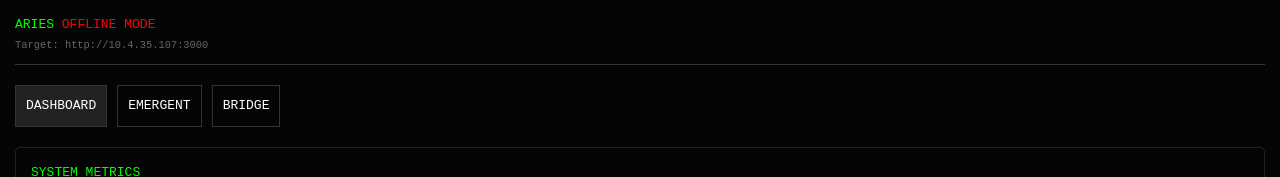
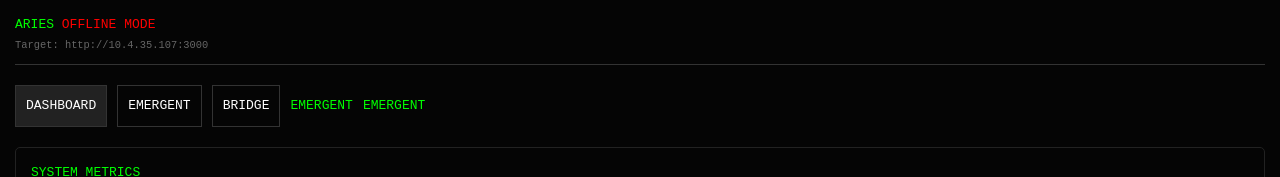
Before and after one commit to DzikriFauzan-app/Feac-ultimate-sovereign, a React app in the folder frontend/: page / in a window 1280 px wide. Shown: the top 177 px of the page. Built offline with nearby package versions, Linux system fonts and the light colour scheme; no server answers; the HTML template or start-up script is replaced by a standard one.

Commit message:
RESTORE: Kembali ke UI Original & Jalur Stabil

```diff
--- a/frontend/src/App.tsx
+++ b/frontend/src/App.tsx
@@ -45,6 +45,8 @@ const App = () => {
         <button onClick={() => setActiveTab('dashboard')} style={{ background: activeTab === 'dashboard' ? '#222' : 'transparent', color: '#fff', border: '1px solid #333', padding: '10px' }}>DASHBOARD</button>
         <button onClick={() => setActiveTab('emergent')} style={{ background: activeTab === 'emergent' ? '#222' : 'transparent', color: '#fff', border: '1px solid #333', padding: '10px' }}>EMERGENT</button>
         <button onClick={() => setActiveTab('bridge')} style={{ background: activeTab === 'bridge' ? '#222' : 'transparent', color: '#fff', border: '1px solid #333', padding: '10px' }}>BRIDGE</button>
+<button className="nav-button">EMERGENT</button>
+<button className="nav-button">EMERGENT</button>
       </div>
 
       <div style={{ border: '1px solid #222', padding: '15px', borderRadius: '5px', minHeight: '300px' }}>
```
